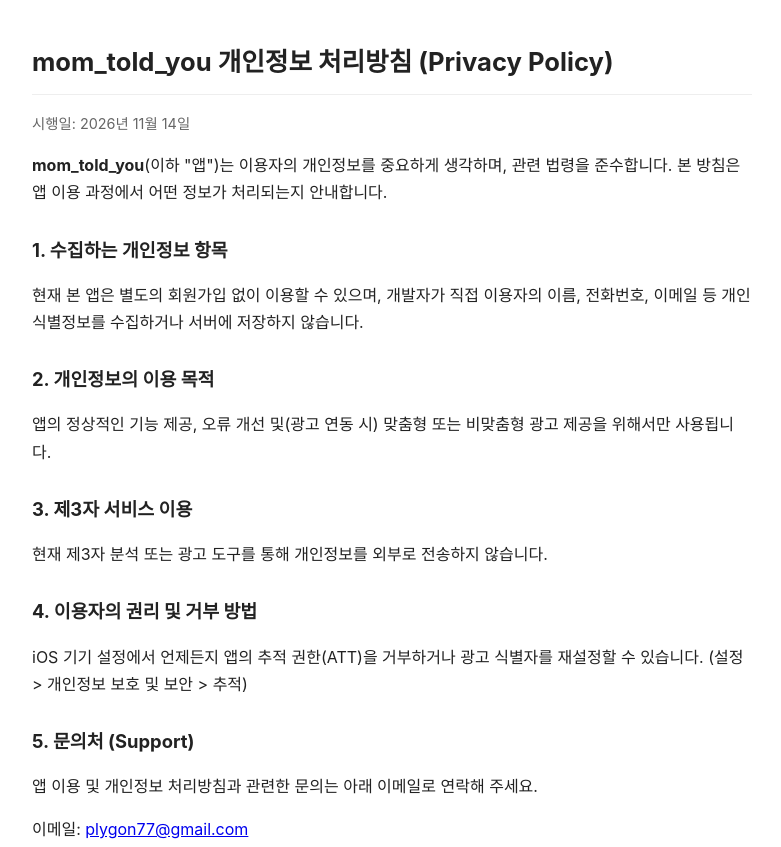
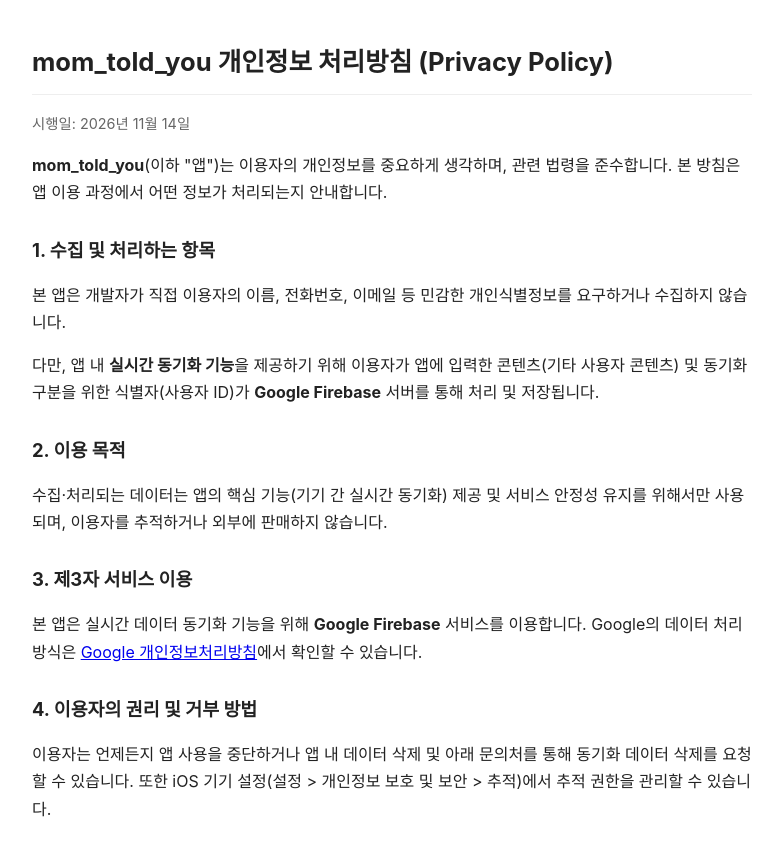
Before and after one commit to plygon77/plygon77.github.io, a plain HTML site: page mom-told-you/privacy.html in a window 1280 px wide. Shown: the top 847 px of the page, without its empty margins (248-1029 px from the left). Drawn offline with Linux system fonts and the light colour scheme.

Commit message:
Revise privacy policy language and structure

```diff
--- a/mom-told-you/privacy.html
+++ b/mom-told-you/privacy.html
@@ -21,27 +21,22 @@
 <body>
   <h1>mom_told_you 개인정보 처리방침 (Privacy Policy)</h1>
   <p class="date">시행일: 2026년 11월 14일</p>
-
   <p><strong>mom_told_you</strong>(이하 "앱")는 이용자의 개인정보를 중요하게 생각하며, 관련 법령을 준수합니다. 본 방침은 앱 이용 과정에서 어떤 정보가 처리되는지 안내합니다.</p>
-
-  <h2>1. 수집하는 개인정보 항목</h2>
-  <p>현재 본 앱은 별도의 회원가입 없이 이용할 수 있으며, 개발자가 직접 이용자의 이름, 전화번호, 이메일 등 개인식별정보를 수집하거나 서버에 저장하지 않습니다.</p>
+  <h2>1. 수집 및 처리하는 항목</h2>
+  <p>본 앱은 개발자가 직접 이용자의 이름, 전화번호, 이메일 등 민감한 개인식별정보를 요구하거나 수집하지 않습니다.</p>
+  <p>다만, 앱 내 <strong>실시간 동기화 기능</strong>을 제공하기 위해 이용자가 앱에 입력한 콘텐츠(기타 사용자 콘텐츠) 및 동기화 구분을 위한 식별자(사용자 ID)가 <strong>Google Firebase</strong> 서버를 통해 처리 및 저장됩니다.</p>
   <!-- 추후 Google AdMob 광고 SDK를 연동할 경우 아래 문구의 주석을 해제하세요.
-  <p>단, 앱 내 광고 제공을 위해 제3자 광고 서비스(Google AdMob)가 사용되며, 이 과정에서 광고 식별자(IDFA), 기기 정보, 대략적인 위치 정보 및 광고 상호작용 데이터가 수집될 수 있습니다.</p>
+  <p>또한 앱 내 광고 제공을 위해 제3자 광고 서비스(Google AdMob)가 사용되며, 이 과정에서 광고 식별자(IDFA), 기기 정보 및 광고 상호작용 데이터가 수집될 수 있습니다.</p>
   -->
-
-  <h2>2. 개인정보의 이용 목적</h2>
-  <p>앱의 정상적인 기능 제공, 오류 개선 및(광고 연동 시) 맞춤형 또는 비맞춤형 광고 제공을 위해서만 사용됩니다.</p>
-
+  <h2>2. 이용 목적</h2>
+  <p>수집·처리되는 데이터는 앱의 핵심 기능(기기 간 실시간 동기화) 제공 및 서비스 안정성 유지를 위해서만 사용되며, 이용자를 추적하거나 외부에 판매하지 않습니다.</p>
   <h2>3. 제3자 서비스 이용</h2>
-  <p>현재 제3자 분석 또는 광고 도구를 통해 개인정보를 외부로 전송하지 않습니다.</p>
+  <p>본 앱은 실시간 데이터 동기화 기능을 위해 <strong>Google Firebase</strong> 서비스를 이용합니다. Google의 데이터 처리 방식은 <a href="https://policies.google.com/privacy" target="_blank">Google 개인정보처리방침</a>에서 확인할 수 있습니다.</p>
   <!-- 추후 Google AdMob 연동 시 아래 문구의 주석을 해제하세요.
-  <p>본 앱은 광고 게재를 위해 <strong>Google AdMob</strong>을 사용할 수 있습니다. Google의 데이터 처리 방식은 <a href="https://policies.google.com/privacy" target="_blank">Google 개인정보처리방침</a>에서 확인할 수 있습니다.</p>
+  <p>본 앱은 광고 게재를 위해 <strong>Google AdMob</strong>을 사용할 수 있습니다.</p>
   -->
-
   <h2>4. 이용자의 권리 및 거부 방법</h2>
-  <p>iOS 기기 설정에서 언제든지 앱의 추적 권한(ATT)을 거부하거나 광고 식별자를 재설정할 수 있습니다. (설정 &gt; 개인정보 보호 및 보안 &gt; 추적)</p>
-
+  <p>이용자는 언제든지 앱 사용을 중단하거나 앱 내 데이터 삭제 및 아래 문의처를 통해 동기화 데이터 삭제를 요청할 수 있습니다. 또한 iOS 기기 설정(설정 &gt; 개인정보 보호 및 보안 &gt; 추적)에서 추적 권한을 관리할 수 있습니다.</p>
   <h2>5. 문의처 (Support)</h2>
   <p>앱 이용 및 개인정보 처리방침과 관련한 문의는 아래 이메일로 연락해 주세요.</p>
   <p>이메일: <a href="mailto:plygon77@gmail.com">plygon77@gmail.com</a></p>
```
